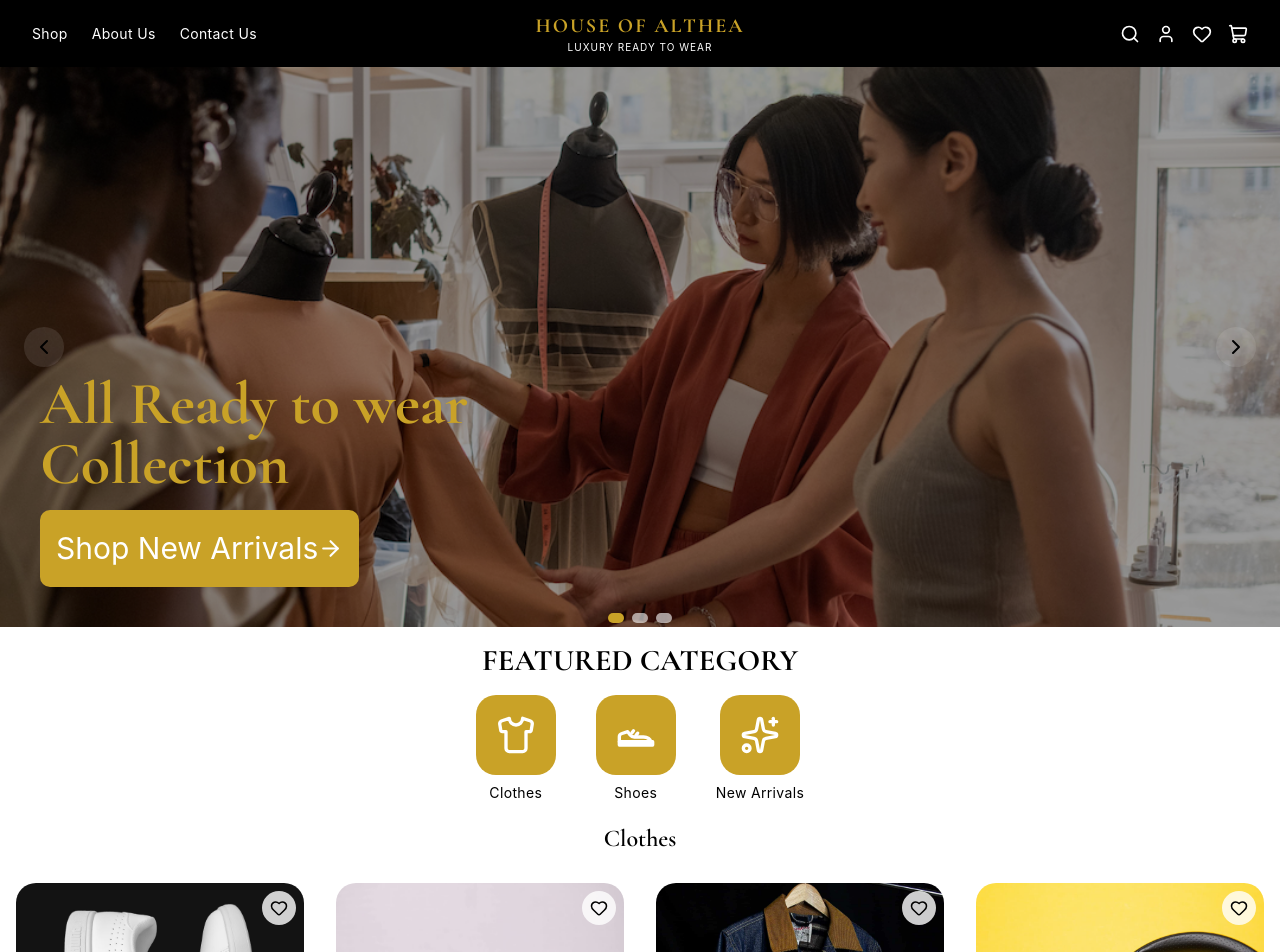
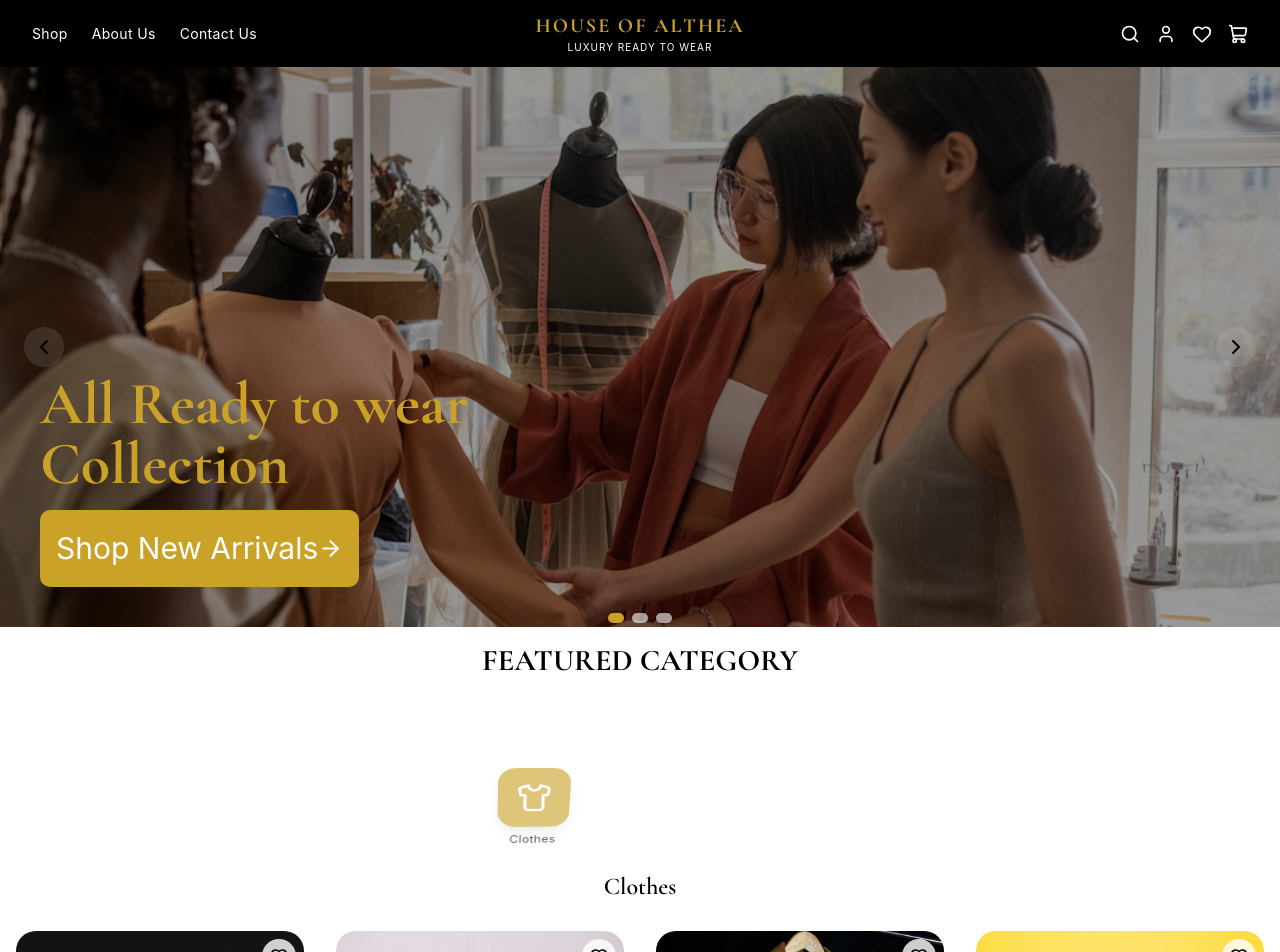
Before and after one commit to ypresido16-blip/e-commerce, a React (Vite) app: page / in a window 1280 px wide. Shown: the top 952 px of the page. Built offline with nearby package versions, Linux system fonts and the light colour scheme.

Commit message:
gsap animation

```diff
--- a/src/components/FeatureCategory.jsx
+++ b/src/components/FeatureCategory.jsx
@@ -1,37 +1,103 @@
-import React from 'react'
-import { Shirt,  Sparkles } from "lucide-react"
-import {  } from "@tabler/icons-react"
+import { useRef, useEffect } from "react"
+import { Shirt, Sparkles } from "lucide-react"
+import gsap from "gsap"
+import { ScrollTrigger } from "gsap/ScrollTrigger"
 import ShoeIcon from "./ShoeIcon"
+
+gsap.registerPlugin(ScrollTrigger)
+
 const FeatureCategory = () => {
+  const sectionRef = useRef(null)
+
+  useEffect(() => {
+    const from = {
+      rotationX: -90,
+      rotationY: 25,
+      z: -400,
+      y: 80,
+      opacity: 0,
+      transformOrigin: "50% 100%",
+    }
+    const to = { rotationX: 0, rotationY: 0, z: 0, y: 0, opacity: 1 }
+
+    const isMobile = window.matchMedia("(max-width: 767px)").matches
+    let observer
+
+    const ctx = gsap.context(() => {
+      if (isMobile) {
+        // MOBILE: hide the cards, then flip them in once when visible
+        gsap.set(".category-card", from)
+
+        observer = new IntersectionObserver(
+          ([entry]) => {
+            if (entry.isIntersecting) {
+              gsap.to(".category-card", {
+                ...to,
+                duration: 1,
+                ease: "power3.out",
+                stagger: 0.2,
+              })
+              observer.disconnect()
+            }
+          },
+          { threshold: 0.1 }
+        )
+        observer.observe(sectionRef.current)
+      } else {
+        // DESKTOP: tied to the scroll
+        gsap.fromTo(".category-card", from, {
+          ...to,
+          ease: "power3.out",
+          stagger: 0.2,
+          scrollTrigger: {
+            trigger: sectionRef.current,
+            start: "top 85%",
+            end: "top 30%",
+            scrub: 1,
+          },
+        })
+      }
+    }, sectionRef)
+
+    return () => {
+      if (observer) observer.disconnect()
+      ctx.revert()
+    }
+  }, [])
+
   return (
-    <div>
-      <h1 className='font-bold text-3xl text-shadow-black text-center my-4' style={{fontFamily: "Cormorant Garamond, serif"}}>
+    <div ref={sectionRef} className="overflow-hidden">
+      <h1
+        className="font-bold text-3xl text-shadow-black text-center my-4"
+        style={{ fontFamily: "Cormorant Garamond, serif" }}
+      >
         FEATURED CATEGORY
       </h1>
 
-       {/* Shirt Circle  */}
-      <div className="flex justify-center gap-10 px-4">
-        <div className="flex flex-col items-center gap-2">
-          <div className="w-20 h-20 rounded-[20px] bg-gold flex items-center justify-center">
-            <Shirt size={40} className='text-white'/>
+      <div
+        className="flex justify-center gap-6 md:gap-10 px-4 py-6"
+        style={{ perspective: "1000px" }}
+      >
+        {/* Clothes */}
+        <div className="category-card flex flex-col items-center gap-2">
+          <div className="w-20 h-20 rounded-[20px] bg-gold flex items-center justify-center shadow-lg transition-transform duration-300 hover:-translate-y-1 hover:scale-110 active:scale-95 cursor-pointer">
+            <Shirt size={40} className="text-white" />
           </div>
           <span className="text-sm tracking-wide">Clothes</span>
         </div>
 
-
-          {/* Shoe Circle  */}
-        <div className="flex flex-col items-center gap-2">
-          <div className="w-20 h-20 rounded-[20px] bg-gold flex items-center justify-center">
-            < ShoeIcon size={40} className='text-white' />
+        {/* Shoes */}
+        <div className="category-card flex flex-col items-center gap-2">
+          <div className="w-20 h-20 rounded-[20px] bg-gold flex items-center justify-center shadow-lg transition-transform duration-300 hover:-translate-y-1 hover:scale-110 active:scale-95 cursor-pointer">
+            <ShoeIcon size={40} className="text-white" />
           </div>
           <span className="text-sm tracking-wide">Shoes</span>
         </div>
 
-
-          {/* New Arrival Circle  */}
-        <div className="flex flex-col items-center gap-2">
-          <div className="w-20 h-20 rounded-[20px] bg-gold flex items-center justify-center">
-            <Sparkles size={40}  className='text-white' />
+        {/* New Arrivals */}
+        <div className="category-card flex flex-col items-center gap-2">
+          <div className="w-20 h-20 rounded-[20px] bg-gold flex items-center justify-center shadow-lg transition-transform duration-300 hover:-translate-y-1 hover:scale-110 active:scale-95 cursor-pointer">
+            <Sparkles size={40} className="text-white" />
           </div>
           <span className="text-sm tracking-wide">New Arrivals</span>
         </div>
```
